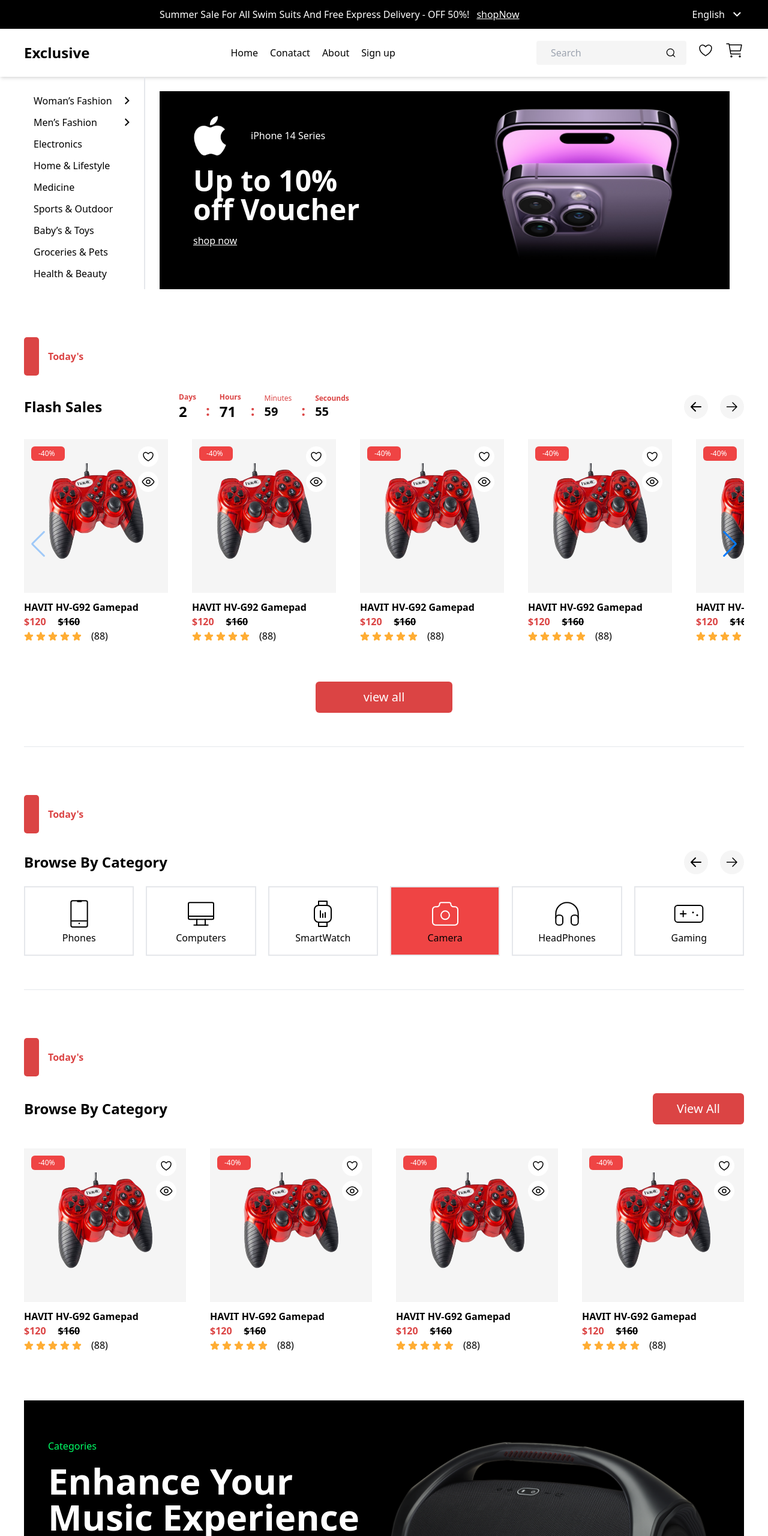
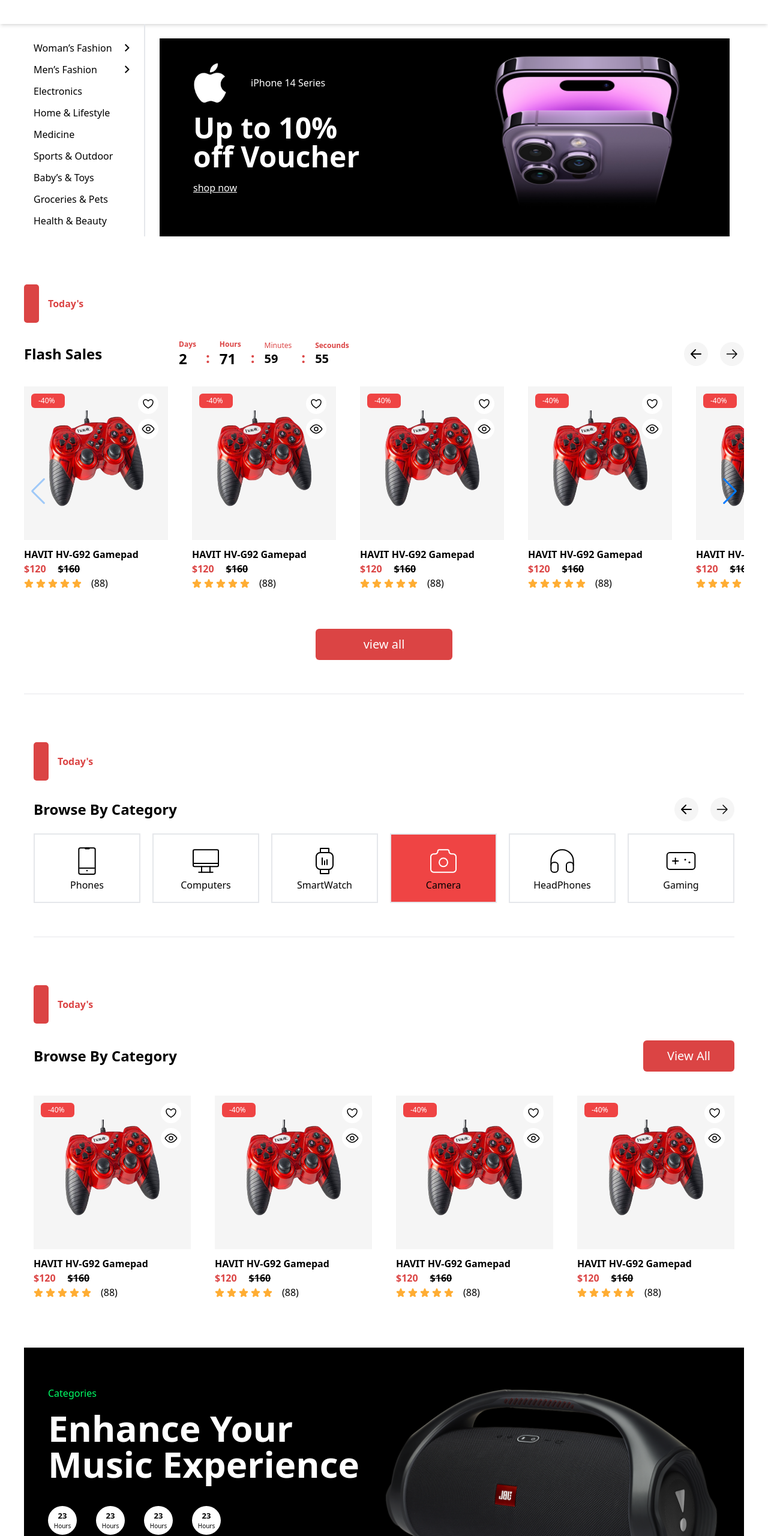
Before and after one commit to Abdallahdari/figma-first-full-ecmmerce-design-, a website: page index.html in a window 1280 px wide. Shown: the top 2560 px of the page at 60% size. Drawn offline with nearby package versions, Linux system fonts and the light colour scheme.

Commit message:
maked the page resposive except the header and the slider

```diff
--- a/index.html
+++ b/index.html
@@ -18,7 +18,7 @@
     <div class=" bg-[#000] ">
     <div class="container mx-auto xl:max-w-[1200px]">
 
-        <div class="flex text-white items-center justify-between gap-72 py-3">
+        <div class="sm:hidden flex text-white items-center justify-between gap-72 py-3">
         <p class="before-navbar ml-auto">Summer Sale For All Swim Suits And Free Express Delivery - OFF 50%! <a href="#" class="underline ml-2">shopNow</a></p>
     <div class="flex  items-center space-x-2">
         <a  href="#">English</a>
@@ -33,9 +33,9 @@
 <header class="">
 
     <div class="shadow-md py-5">
-    <div class="container mx-auto xl:max-w-[1200px]">
+    <div class="container mx-auto xl:max-w-[1200px] ">
         <!-- navbar desktop -->
-        <nav class="navbar flex items-center justify-between   ">
+        <nav class="navbar sm:hidden flex items-center justify-between   ">
           <h1 class="Logo text-2xl font-semibold">Exclusive</h1>
 <ul class="links flex items-center space-x-5 ">
     <li><a class="hover:underline transition duration-1000" href="#">Home</a></li>
@@ -70,9 +70,9 @@
     </div>
 </div>
 <div class="container mx-auto xl:max-w-[1200px]">
-<div class=" flex  divide-x-2  ">
-    <div class="sidebar w-1/6 px-4 pt-7">
-        <div class="dropdown flex  justify-between items-center mb-3">
+<div class=" flex sm:flex-col md:flex-row divide-x-2  ">
+    <div class="sidebar sm:flex md:block sm:items-center w-1/6 px-4 pt-7">
+        <div class="dropdown flex   justify-between items-center mb-3">
           <a href=""  class="hover:text-gray-500 hover:underline transition duration-150"> <p>Woman’s Fashion</p></a>
             <svg width="24" height="24" viewBox="0 0 24 24" fill="none" xmlns="http://www.w3.org/2000/svg">
                 <path d="M12.95 11.636L8 6.68597L9.414 5.27197L15.778 11.636L9.414 18L8 16.586L12.95 11.636Z" fill="black"/>
@@ -647,7 +647,7 @@
 </section>
 <!-- catogries section -->
 <section class="catogoties mt-20">
-    <div class="container mx-auto xl:max-w-[1200px]">
+    <div class="container mx-auto xl:max-w-[1200px] px-4">
 
     <div class="todays">
         <p class="py-5 px-10 font-semibold  text-[#db4444]">Today's</p>
@@ -670,7 +670,7 @@
             </div>
 
          </div>
-<div class="catog-elemest grid grid-cols-6 gap-x-5 mt-5">
+<div class="catog-elemest grid sm:grid-cols-2 md:grid-cols-4 xl:grid-cols-6 gap-x-5 mt-5">
     <a href="#" class="hover:bg-red-500 transition duration-200 flex flex-col items-center py-4 border-2 border-gray-200">
 
 
@@ -818,7 +818,7 @@
 </section>
 <!-- Best-selling section -->
 <section class="Best-selling mt-20">
-    <div class="container mx-auto xl:max-w-[1200px]">
+    <div class="container mx-auto xl:max-w-[1200px] px-4">
     <div class="todays">
         <p class="py-5 px-10 font-semibold  text-[#db4444]">Today's</p>
 
@@ -832,7 +832,7 @@
             </div>
 
          </div>
-         <div class="grid grid-cols-4 gap-10">
+         <div class="grid sm:grid-cols-1 md:grid-cols-2 xl:grid-cols-4 gap-10">
 <div class="grid1">
     <a href="" class="group ">
         <div class="bg-[#f5f5f5] h-64 py-3 px-3 relative">
@@ -1075,7 +1075,7 @@
 <!-- catogires main -->
 <section class="mt-20 mb-20" >
     <div class="container mx-auto xl:max-w-[1200px]">
-        <div class="grid grid-cols-2 py-16 px-10 bg-black">
+        <div class="grid md:grid-cols-2 sm:grid-cols-1 py-16 px-10 bg-black">
             <div class="text-part">
                 <p class="text-[#00FF66] mb-4">Categories</p>
                 <h1 class="text-6xl text-white font-semibold">Enhance Your <br> Music Experience</h1>
@@ -1128,7 +1128,7 @@
             </div>
 
          </div>
-<div class="grid grid-cols-4 gap-9 mt-20 mb-12 ">
+<div class="grid md:grid-cols-3 sm:grid-cols-2 xl:grid-cols-4 gap-9 mt-20 mb-12 ">
     <div class="grid1 G1">
         <a href="" class="group ">
             <div class="bg-[#f5f5f5] h-64 py-3 px-3 relative">
@@ -1607,5 +1607,21 @@
 
     </div>
 </section>
+<section class="Featured">
+    <div class="container mx-auto xl:max-w-[1200px]">
+
+    <div class="todays">
+        <p class="py-5 px-10 font-semibold  text-[#db4444]">Today's</p>
+
+        </div>
+        <div class="flex items-center gap-x-32 mt-7">
+            <p class="flas text-2xl font-semibold">Browse By Category</p>
+
+
+
+         </div>
+
+        </div>
+</section>
 </body>
 </html>
--- a/style.css
+++ b/style.css
@@ -40,3 +40,6 @@
     display:flex;
     align-items: center;
 }
+@media(max-width: 700px){
+
+}
```
Also changed, not shown: images/Rename.png (added), src/output.css.
